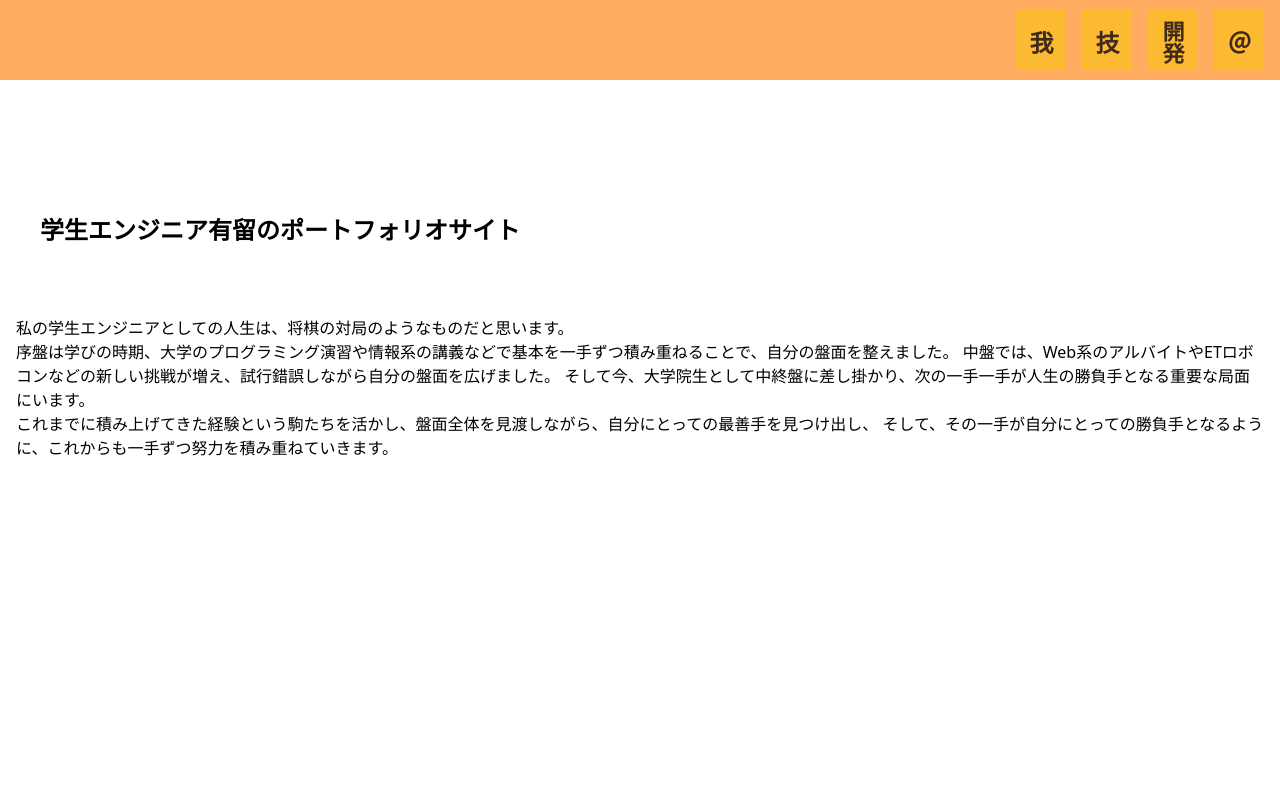
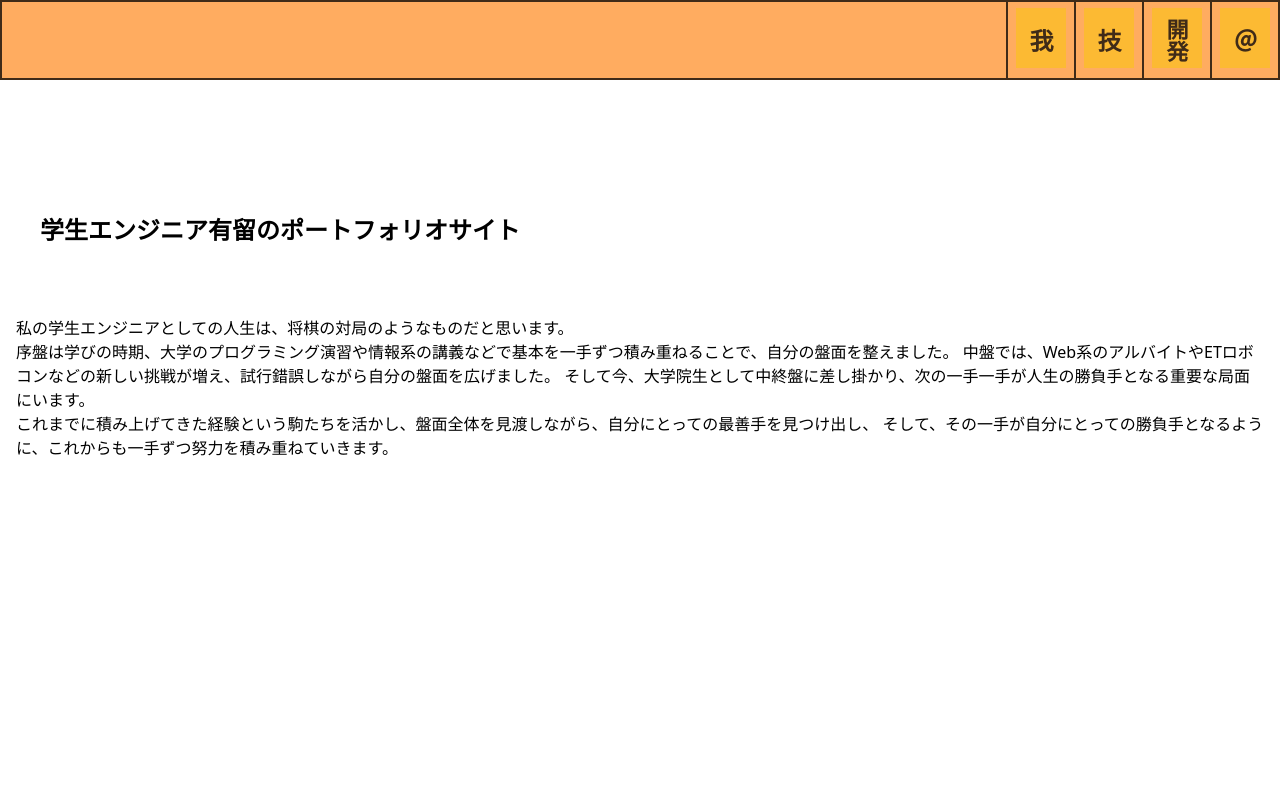
Before and after one commit to aridome222/portfolio-aridome, a Next.js app: page / in a window 1280 px wide. Shown: the top 800 px of the page. Built offline with nearby package versions, Linux system fonts and the light colour scheme; what tailwind-clip-path would draw is missing.

Commit message:
update: ヘッダーを碁盤状にし、将棋盤の雰囲気を演出

```diff
--- a/app/components/Header.tsx
+++ b/app/components/Header.tsx
@@ -7,8 +7,8 @@ export const Header: React.FC = () => {
   return (
     <header className="bg-primary w-full h-20">
       <nav>
-        <ul className="flex justify-end gap-4 fixed z-2 top-0 pt-2.5 pr-4 bg-primary opacity-75 w-full h-20">
-          <li>
+        <ul className="flex justify-end fixed z-2 top-0 bg-primary opacity-75 w-full h-20 border-2 border-black">
+          <li className="border-l-2 border-r-2 border-black pt-1.5 px-2">
             <div className="cursor-pointer">
               <ScrollLink
                 to="profile"
@@ -21,7 +21,7 @@ export const Header: React.FC = () => {
               </ScrollLink>
             </div>
           </li>
-          <li>
+          <li className="border-r-2 border-black pt-1.5 px-2">
             <div className="cursor-pointer">
               <ScrollLink
                 to="skill"
@@ -34,7 +34,7 @@ export const Header: React.FC = () => {
               </ScrollLink>
             </div>
           </li>
-          <li>
+          <li className="border-r-2 border-black pt-1.5 px-2">
             <div className="cursor-pointer">
               <ScrollLink
                 to="works"
@@ -47,7 +47,7 @@ export const Header: React.FC = () => {
               </ScrollLink>
             </div>
           </li>
-          <li>
+          <li className="pt-1.5 px-2">
             <div className="cursor-pointer">
               <ScrollLink
                 to="contact"
```
